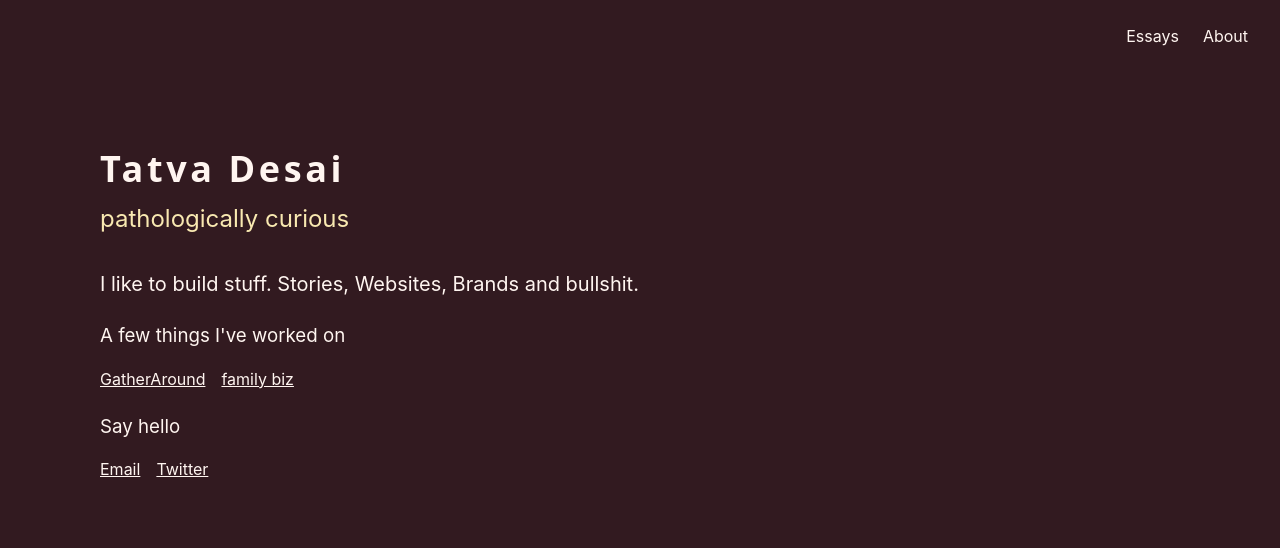
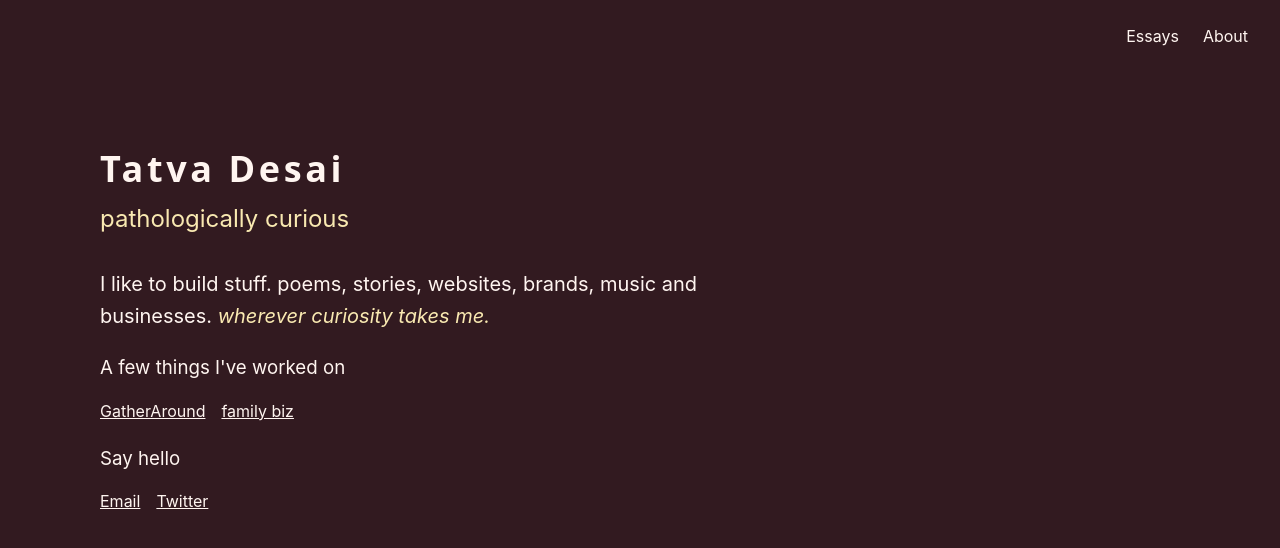
Before and after one commit to tatvadesai/tatvadesai.github.io, a Jekyll site: the page built from index.markdown, in a window 1280 px wide. Shown: the top 548 px of the page. Built offline with Jekyll 4.4.1, drawn with Linux system fonts in a browser that asks for light colours; a style sheet for code colours, icons or effects is not loaded.

Commit message:
homepage edits

```diff
--- a/index.markdown
+++ b/index.markdown
@@ -6,7 +6,7 @@ layout: default
 <h2 class="subtitle">pathologically curious</h2>
 
 <div class="main-content">
-    <p>I like to build stuff. Stories, Websites, Brands and bullshit.</p>
+    <p>I like to build stuff. poems, stories, websites, brands, music and businesses. <I style="color: var(--text-accent)">wherever curiosity takes me.</I></p>
 </div>
 
 <div class="section">
```
